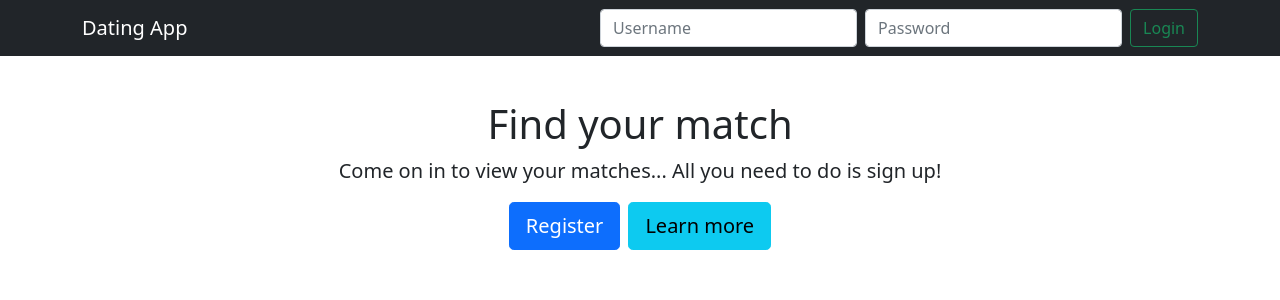
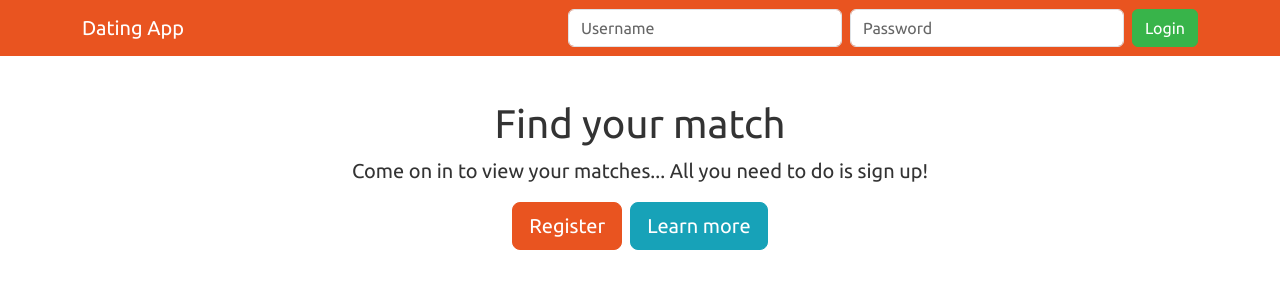
Before and after one commit to AJ-Mackay/Core-Angular, an Angular app in the folder client/: page / in a window 1280 px wide. Shown: the top 300 px of the page. Built offline with nearby package versions, Linux system fonts and the light colour scheme; no server answers.

Commit message:
Adding a new theme

```diff
--- a/client/angular.json
+++ b/client/angular.json
@@ -27,6 +27,7 @@
             "styles": [
               "./node_modules/ngx-bootstrap/datepicker/bs-datepicker.css",
               "./node_modules/bootstrap/dist/css/bootstrap.min.css",
+              "./node_modules/bootswatch/dist/united/bootstrap.css",
               "./node_modules/font-awesome/css/font-awesome.min.css",
               "./node_modules/ngx-toastr/toastr.css",
               "src/styles.css"
--- a/client/package.json
+++ b/client/package.json
@@ -19,6 +19,7 @@
     "@angular/platform-browser-dynamic": "^15.1.0",
     "@angular/router": "^15.1.0",
     "bootstrap": "^5.1.3",
+    "bootswatch": "^5.2.3",
     "font-awesome": "^4.7.0",
     "ngx-bootstrap": "^10.2.0",
     "ngx-toastr": "^16.1.0",
--- a/client/src/app/nav/nav.component.html
+++ b/client/src/app/nav/nav.component.html
@@ -1,4 +1,4 @@
-<nav class="navbar navbar-expand-md navbar-dark fixed-top bg-dark">
+<nav class="navbar navbar-expand-md navbar-dark fixed-top bg-primary">
     <div class="container">
       <a class="navbar-brand" routerLink="/" routerLinkActive="active">Dating App</a>
 
@@ -16,8 +16,8 @@
           </ng-container>
         </ul>
 
-        <div class="dropdown" *ngIf="accountService.currentUser$ | async" dropdown>
-            <a class="dropdown-toggle text-light text-decoration-none" dropdownToggle>Welcome User</a>
+        <div class="dropdown" *ngIf="(accountService.currentUser$ | async) as user" dropdown>
+            <a class="dropdown-toggle text-light text-decoration-none" dropdownToggle>Welcome {{user.username | titlecase}}</a>
             <div class="dropdown-menu mt-3" *dropdownMenu>
                 <a class="dropdown-item">Edit Profile</a>
                 <a class="dropdown-item" (click)="logout()">Logout</a>
@@ -37,7 +37,7 @@
             class="form-control me-2"
             type="password"
             placeholder="Password">
-          <button class="btn btn-outline-success" type="submit">Login</button>
+          <button class="btn btn-success" type="submit">Login</button>
         </form>
       </div>
   </nav>
```
Also changed, not shown: 1 other file (tests, documents, lock files or other folders).
